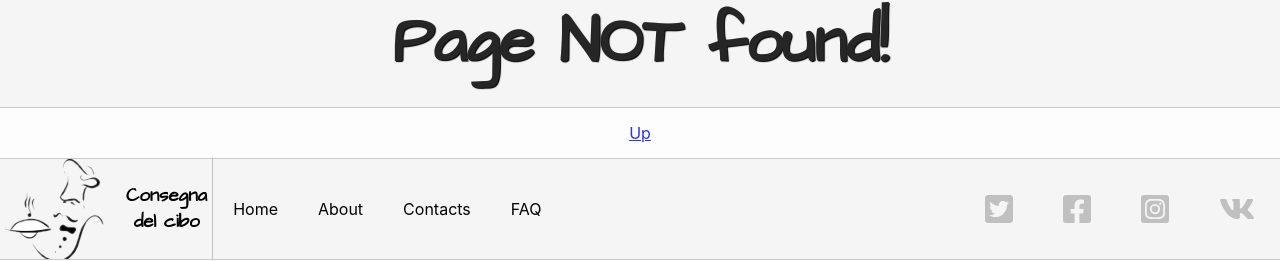
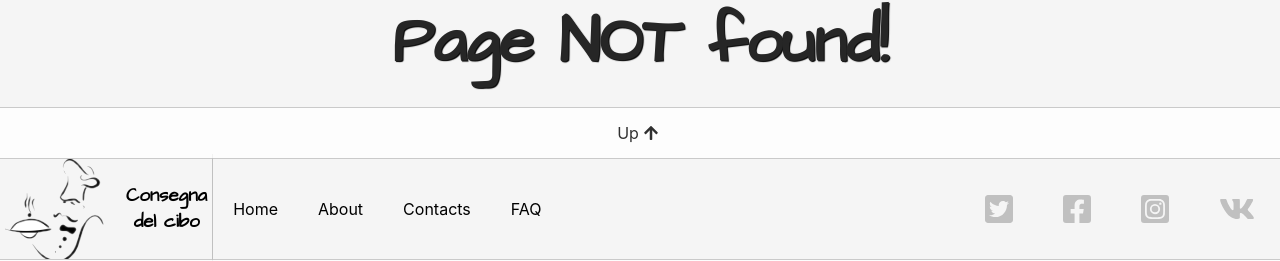
Before and after one commit to y-dubovitsky/restaurant-react, a React (Create React App) app: page /error in a window 1280 px wide. Shown: the part 813-1074 px from the top of the page. Built offline with nearby package versions, Linux system fonts and the light colour scheme.

Commit message:
minor appearance improvements were made

```diff
--- a/src/components/footer/footer.jsx
+++ b/src/components/footer/footer.jsx
@@ -3,9 +3,10 @@ import {
   faFacebookSquare,
   faInstagramSquare,
   faVk,
-  faTwitterSquare
+  faTwitterSquare,
 } from "@fortawesome/free-brands-svg-icons";
 import { NavLink } from 'react-router-dom';
+import { faArrowUp } from '@fortawesome/free-solid-svg-icons';
 
 import style from './footer.module.css';
 
@@ -13,7 +14,7 @@ export default function Footer() {
   return (
     <div className={style.footer}>
       <a className={style.up} href="#hero">
-        Up
+        <li>Up<i><FontAwesomeIcon icon={faArrowUp} /></i></li>
       </a>
       <div className={style.desContainer}>
         <div className={style.description}>
--- a/src/components/footer/footer.module.css
+++ b/src/components/footer/footer.module.css
@@ -50,6 +50,16 @@
   border-bottom: 1px solid silver;
 }
 
+.up {
+  text-decoration: none;
+  list-style: none;
+  color: black;
+}
+
+.up li:hover {
+  text-shadow: 1px 1px 1px black;
+}
+
 ul {
   display: flex;
   list-style: none;
--- a/src/components/restaurants/restaurant/restaurant.module.css
+++ b/src/components/restaurants/restaurant/restaurant.module.css
@@ -34,7 +34,7 @@
 }
 
 .switcher a:hover {
-  background-color: black;
+  background-color: silver;
   color: white;
 }
 
@@ -43,5 +43,6 @@
 }
 
 .active {
-  background-color: rgb(19, 199, 19) !important;
+  background-color: black !important;
+  color: white !important;
 }
```
